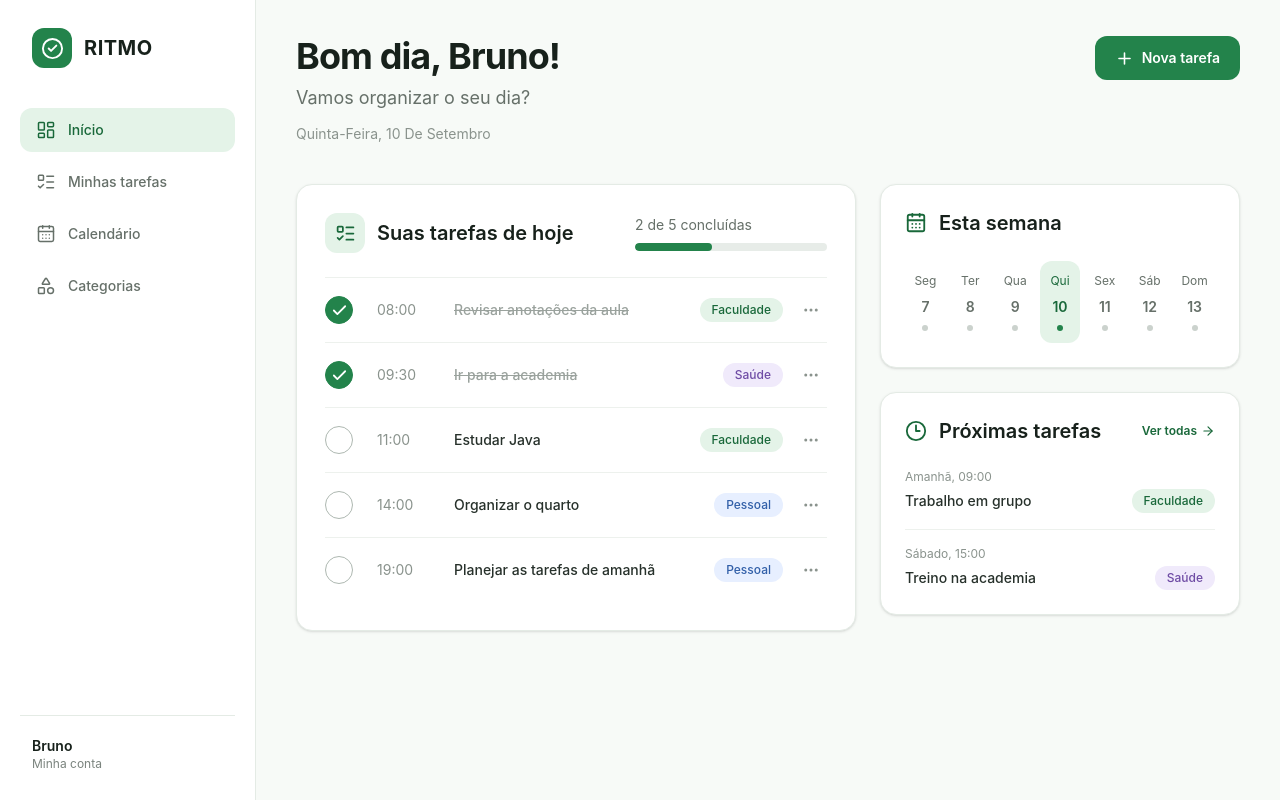
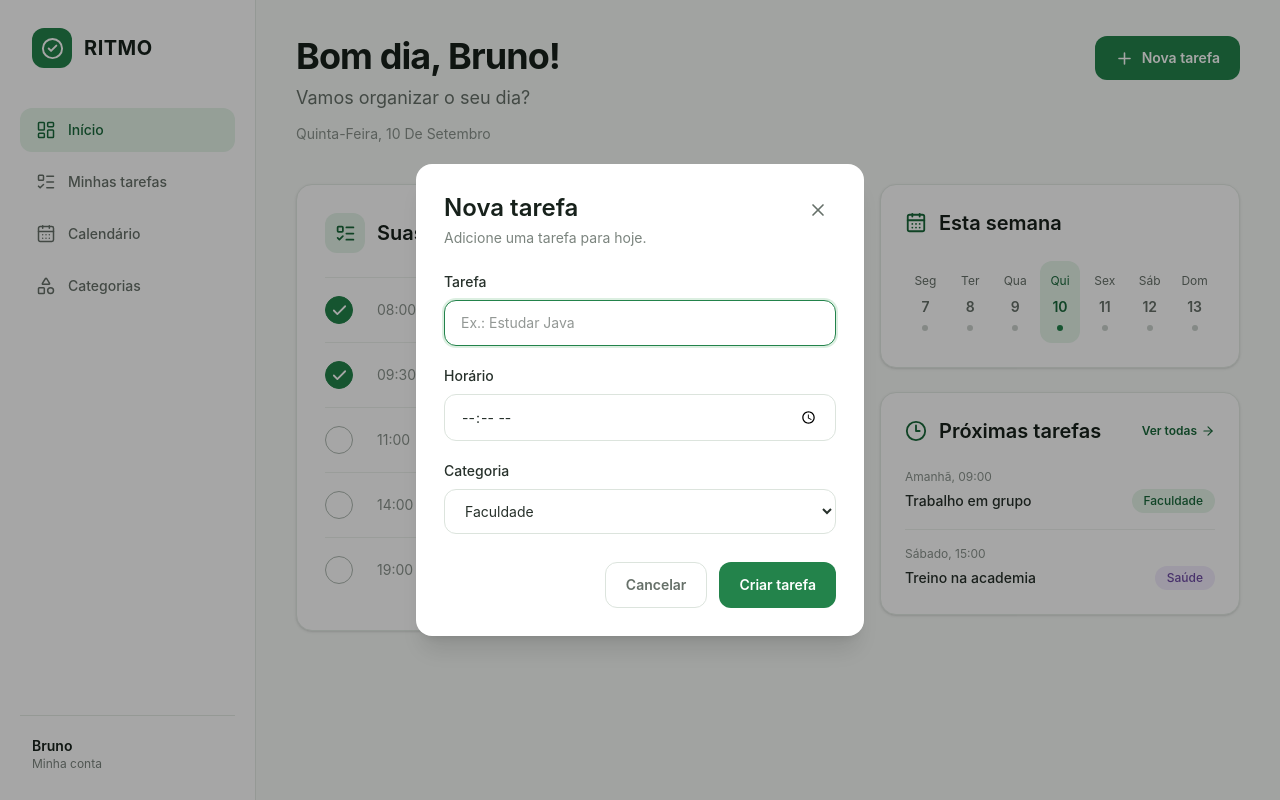
Before and after one commit to br330a/RITMO, a React (Vite) app in the folder frontend/: page / in a window 1280 px wide. Both pictures are taken after a click on the button "Nova tarefa". Built offline with nearby package versions, Linux system fonts and the light colour scheme.

Commit message:
feat: permite criar tarefas no dashboard

```diff
--- /dev/null
+++ b/frontend/src/components/dashboard/NewTaskModal.tsx
@@ -0,0 +1,158 @@
+import { useState, type FormEvent } from 'react'
+import { X } from 'lucide-react'
+import type { CreateTaskData, TaskCategory } from '../../types/task'
+
+type NewTaskModalProps = {
+  isOpen: boolean
+  onClose: () => void
+  onCreateTask: (task: CreateTaskData) => void
+}
+
+const categories: TaskCategory[] = [
+  'Faculdade',
+  'Pessoal',
+  'Saúde',
+]
+
+const inputStyles =
+  'w-full rounded-xl border border-[#dce4dd] bg-white px-4 py-3 text-sm text-[#27312b] outline-none transition focus:border-[#23834b] focus:ring-2 focus:ring-[#dcefe1]'
+
+export function NewTaskModal({
+  isOpen,
+  onClose,
+  onCreateTask,
+}: NewTaskModalProps) {
+  const [title, setTitle] = useState('')
+  const [time, setTime] = useState('')
+  const [category, setCategory] =
+    useState<TaskCategory>('Faculdade')
+
+  if (!isOpen) {
+    return null
+  }
+
+  function handleSubmit(event: FormEvent<HTMLFormElement>) {
+    event.preventDefault()
+
+    if (!title.trim() || !time) {
+      return
+    }
+
+    onCreateTask({
+      title: title.trim(),
+      time,
+      category,
+    })
+
+    setTitle('')
+    setTime('')
+    setCategory('Faculdade')
+    onClose()
+  }
+
+  return (
+    <div
+      role="dialog"
+      aria-modal="true"
+      aria-labelledby="new-task-title"
+      onMouseDown={onClose}
+      className="fixed inset-0 z-50 grid place-items-center bg-black/35 px-5"
+    >
+      <section
+        onMouseDown={(event) => event.stopPropagation()}
+        className="w-full max-w-md rounded-2xl bg-white p-7 shadow-xl"
+      >
+        <header className="mb-6 flex items-start justify-between gap-4">
+          <div>
+            <h2
+              id="new-task-title"
+              className="text-2xl font-semibold text-[#17211b]"
+            >
+              Nova tarefa
+            </h2>
+
+            <p className="mt-1 text-sm text-[#7b847e]">
+              Adicione uma tarefa para hoje.
+            </p>
+          </div>
+
+          <button
+            type="button"
+            onClick={onClose}
+            aria-label="Fechar"
+            className="grid size-9 cursor-pointer place-items-center rounded-lg text-[#667069] hover:bg-[#f3f7f3]"
+          >
+            <X size={20} />
+          </button>
+        </header>
+
+        <form onSubmit={handleSubmit} className="space-y-5">
+          <label className="block">
+            <span className="mb-2 block text-sm font-medium text-[#27312b]">
+              Tarefa
+            </span>
+
+            <input
+              type="text"
+              value={title}
+              onChange={(event) => setTitle(event.target.value)}
+              placeholder="Ex.: Estudar Java"
+              autoFocus
+              className={inputStyles}
+            />
+          </label>
+
+          <label className="block">
+            <span className="mb-2 block text-sm font-medium text-[#27312b]">
+              Horário
+            </span>
+
+            <input
+              type="time"
+              value={time}
+              onChange={(event) => setTime(event.target.value)}
+              className={inputStyles}
+            />
+          </label>
+
+          <label className="block">
+            <span className="mb-2 block text-sm font-medium text-[#27312b]">
+              Categoria
+            </span>
+
+            <select
+              value={category}
+              onChange={(event) =>
+                setCategory(event.target.value as TaskCategory)
+              }
+              className={inputStyles}
+            >
+              {categories.map((categoryName) => (
+                <option key={categoryName} value={categoryName}>
+                  {categoryName}
+                </option>
+              ))}
+            </select>
+          </label>
+
+          <div className="flex justify-end gap-3 pt-2">
+            <button
+              type="button"
+              onClick={onClose}
+              className="cursor-pointer rounded-xl border border-[#dce4dd] px-5 py-3 text-sm font-semibold text-[#667069] hover:bg-[#f7faf7]"
+            >
+              Cancelar
+            </button>
+
+            <button
+              type="submit"
+              className="cursor-pointer rounded-xl bg-[#23834b] px-5 py-3 text-sm font-semibold text-white hover:bg-[#19683a]"
+            >
+              Criar tarefa
+            </button>
+          </div>
+        </form>
+      </section>
+    </div>
+  )
+}
--- a/frontend/src/components/dashboard/TaskList.tsx
+++ b/frontend/src/components/dashboard/TaskList.tsx
@@ -4,7 +4,7 @@ import type { Task } from '../../types/task'
 
 type TaskListProps = {
   tasks: Task[]
-  onToggleTask: (taskId: number) => void
+  onToggleTask: (taskId: string) => void
 }
 
 
--- a/frontend/src/data/tasks.ts
+++ b/frontend/src/data/tasks.ts
@@ -1,37 +1,45 @@
 import type { Task } from '../types/task'
+import { getLocalDateValue } from '../utils/date'
+
+const today = getLocalDateValue()
 
 export const initialTasks: Task[] = [
   {
-    id: 1,
+    id: 'task-1',
     title: 'Revisar anotações da aula',
+    dueDate: today,
     time: '08:00',
     category: 'Faculdade',
     completed: true,
   },
   {
-    id: 2,
+    id: 'task-2',
     title: 'Ir para a academia',
+    dueDate: today,
     time: '09:30',
     category: 'Saúde',
     completed: true,
   },
   {
-    id: 3,
+    id: 'task-3',
     title: 'Estudar Java',
+    dueDate: today,
     time: '11:00',
     category: 'Faculdade',
     completed: false,
   },
   {
-    id: 4,
+    id: 'task-4',
     title: 'Organizar o quarto',
+    dueDate: today,
     time: '14:00',
     category: 'Pessoal',
     completed: false,
   },
   {
-    id: 5,
+    id: 'task-5',
     title: 'Planejar as tarefas de amanhã',
+    dueDate: today,
     time: '19:00',
     category: 'Pessoal',
     completed: false,
--- a/frontend/src/pages/DashboardPage.tsx
+++ b/frontend/src/pages/DashboardPage.tsx
@@ -1,12 +1,16 @@
 import { useState } from 'react'
 import { Plus } from 'lucide-react'
+import { NewTaskModal } from '../components/dashboard/NewTaskModal'
 import { TaskList } from '../components/dashboard/TaskList'
-import { initialTasks } from '../data/tasks'
 import { UpcomingTasks } from '../components/dashboard/UpcomingTasks'
 import { WeekOverview } from '../components/dashboard/WeekOverview'
+import { initialTasks } from '../data/tasks'
+import type { CreateTaskData } from '../types/task'
+import { getLocalDateValue } from '../utils/date'
 
 export function DashboardPage() {
   const [tasks, setTasks] = useState(initialTasks)
+  const [isModalOpen, setIsModalOpen] = useState(false)
 
   const currentDate = new Intl.DateTimeFormat('pt-BR', {
     weekday: 'long',
@@ -14,7 +18,7 @@ export function DashboardPage() {
     month: 'long',
   }).format(new Date())
 
-  function handleToggleTask(taskId: number) {
+  function handleToggleTask(taskId: string) {
     setTasks((currentTasks) =>
       currentTasks.map((task) =>
         task.id === taskId
@@ -24,7 +28,24 @@ export function DashboardPage() {
     )
   }
 
+  function handleCreateTask(taskData: CreateTaskData) {
+    setTasks((currentTasks) =>
+      [
+        ...currentTasks,
+        {
+          ...taskData,
+          id: crypto.randomUUID(),
+          dueDate: getLocalDateValue(),
+          completed: false,
+        },
+      ].sort((firstTask, secondTask) =>
+        firstTask.time.localeCompare(secondTask.time),
+      ),
+    )
+  }
+
   return (
+    <>
       <section className="mx-auto max-w-[1500px]">
         <header className="flex flex-wrap items-start justify-between gap-6">
           <div>
@@ -43,6 +64,7 @@ export function DashboardPage() {
 
           <button
             type="button"
+            onClick={() => setIsModalOpen(true)}
             className="flex cursor-pointer items-center gap-2 rounded-xl bg-[#23834b] px-5 py-3 text-sm font-semibold text-white transition-colors hover:bg-[#19683a]"
           >
             <Plus size={19} />
@@ -51,7 +73,10 @@ export function DashboardPage() {
         </header>
 
         <div className="mt-10 grid gap-6 xl:grid-cols-[minmax(0,1fr)_360px]">
-        <TaskList tasks={tasks} onToggleTask={handleToggleTask} />
+          <TaskList
+            tasks={tasks}
+            onToggleTask={handleToggleTask}
+          />
 
           <aside className="flex flex-col gap-6">
             <WeekOverview />
@@ -59,5 +84,12 @@ export function DashboardPage() {
           </aside>
         </div>
       </section>
+
+      <NewTaskModal
+        isOpen={isModalOpen}
+        onClose={() => setIsModalOpen(false)}
+        onCreateTask={handleCreateTask}
+      />
+    </>
   )
 }
--- a/frontend/src/types/task.ts
+++ b/frontend/src/types/task.ts
@@ -1,9 +1,12 @@
 export type TaskCategory = 'Faculdade' | 'Pessoal' | 'Saúde'
 
 export type Task = {
-  id: number
+  id: string
   title: string
+  dueDate: string
   time: string
   category: TaskCategory
   completed: boolean
 }
+
+export type CreateTaskData = Pick<Task, 'title' | 'time' | 'category'>
--- /dev/null
+++ b/frontend/src/utils/date.ts
@@ -0,0 +1,7 @@
+export function getLocalDateValue(date = new Date()) {
+  const year = date.getFullYear()
+  const month = String(date.getMonth() + 1).padStart(2, '0')
+  const day = String(date.getDate()).padStart(2, '0')
+
+  return `${year}-${month}-${day}`
+}
```
Lines whose indentation alone changed are shown as unchanged.
